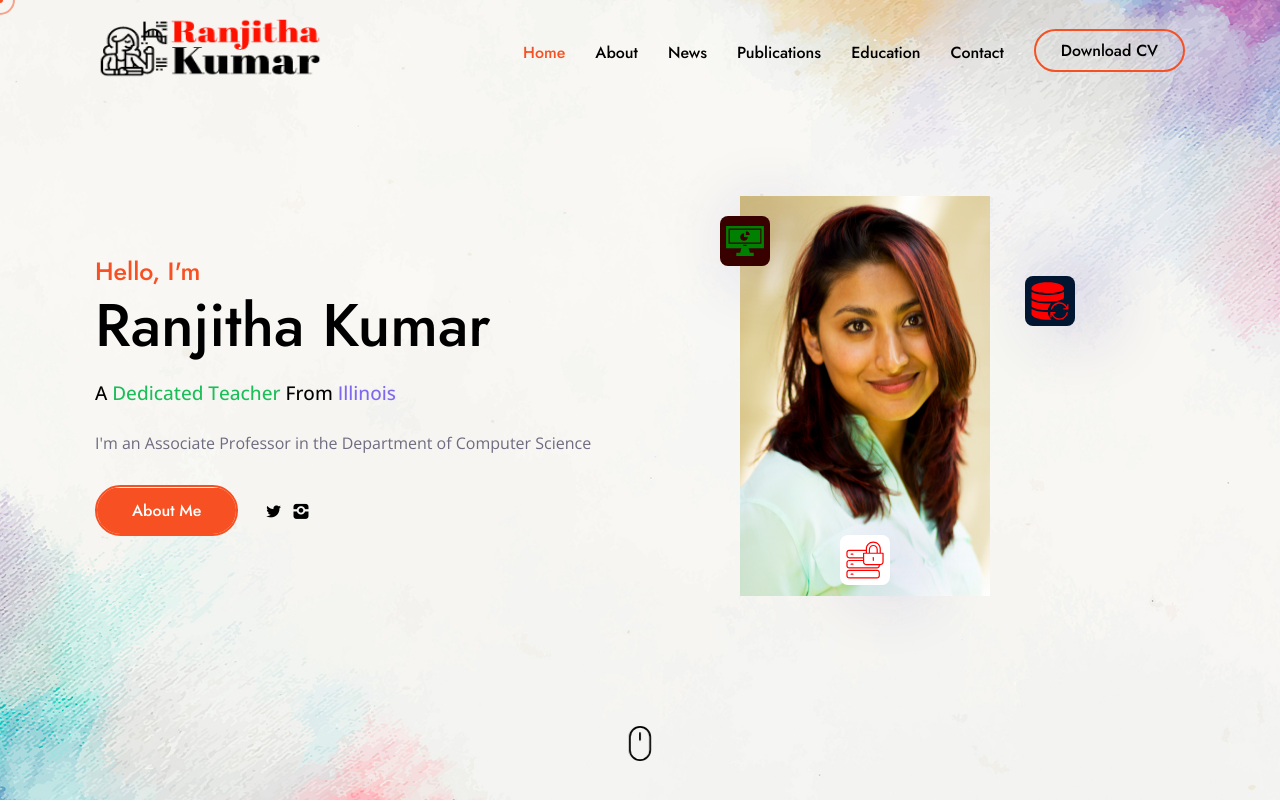
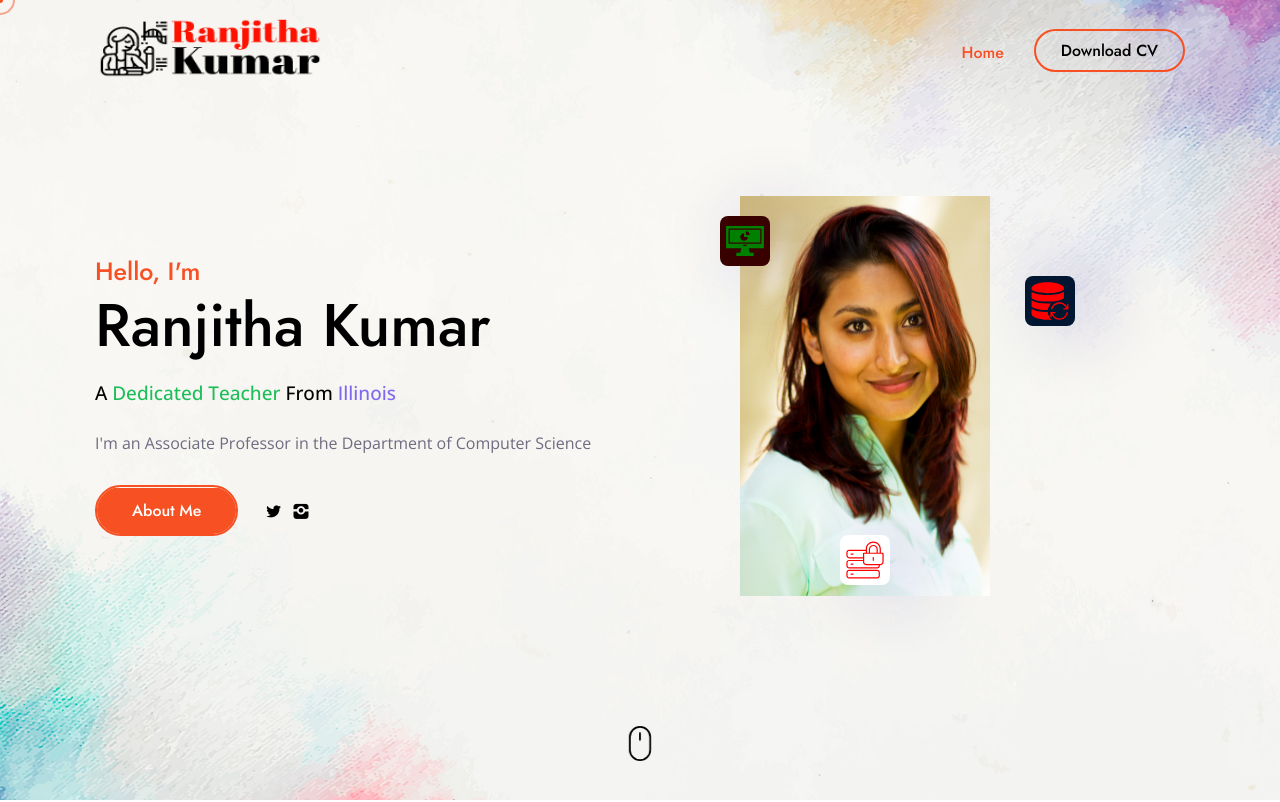
Before and after one commit to sh-shafi/next_portfolio_page, a Next.js app: page / in a window 1280 px wide. Shown: the top 802 px of the page. Built offline with nearby package versions, Linux system fonts and the light colour scheme.

Commit message:
Added Homepage

```diff
--- a/src/layout/Header.js
+++ b/src/layout/Header.js
@@ -22,21 +22,6 @@ const Header = ({ logo }) => {
               <li className="current">
                 <a href="#home">Home</a>
               </li>
-              <li>
-                <a href="#about">About</a>
-              </li>
-              <li>
-                <a href="#news">News</a>
-              </li>
-              <li>
-                <a href="#publications">Publications</a>
-              </li>
-              <li>
-                <a href="#education">Education</a>
-              </li>
-              <li>
-                <a href="#contact">Contact</a>
-              </li>
               <li className="download_cv">
                 <a href="docs/cv.pdf" download="">
                   <span>Download CV</span>
```
